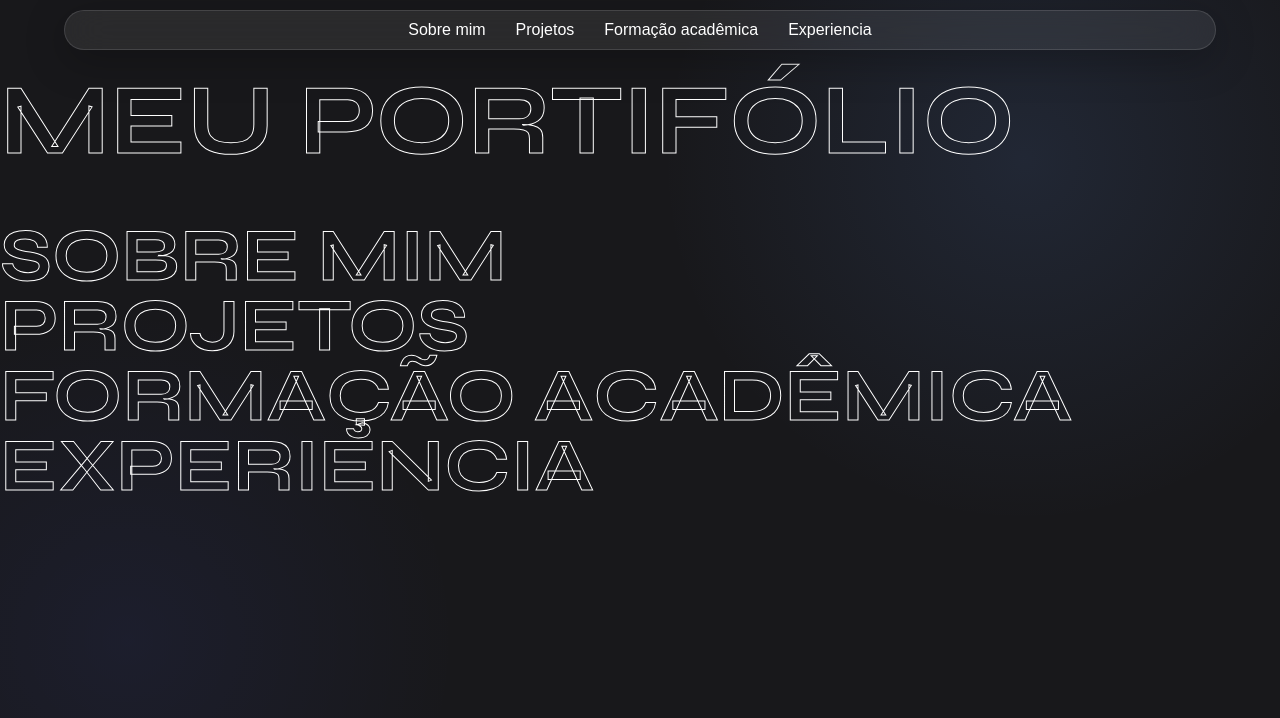
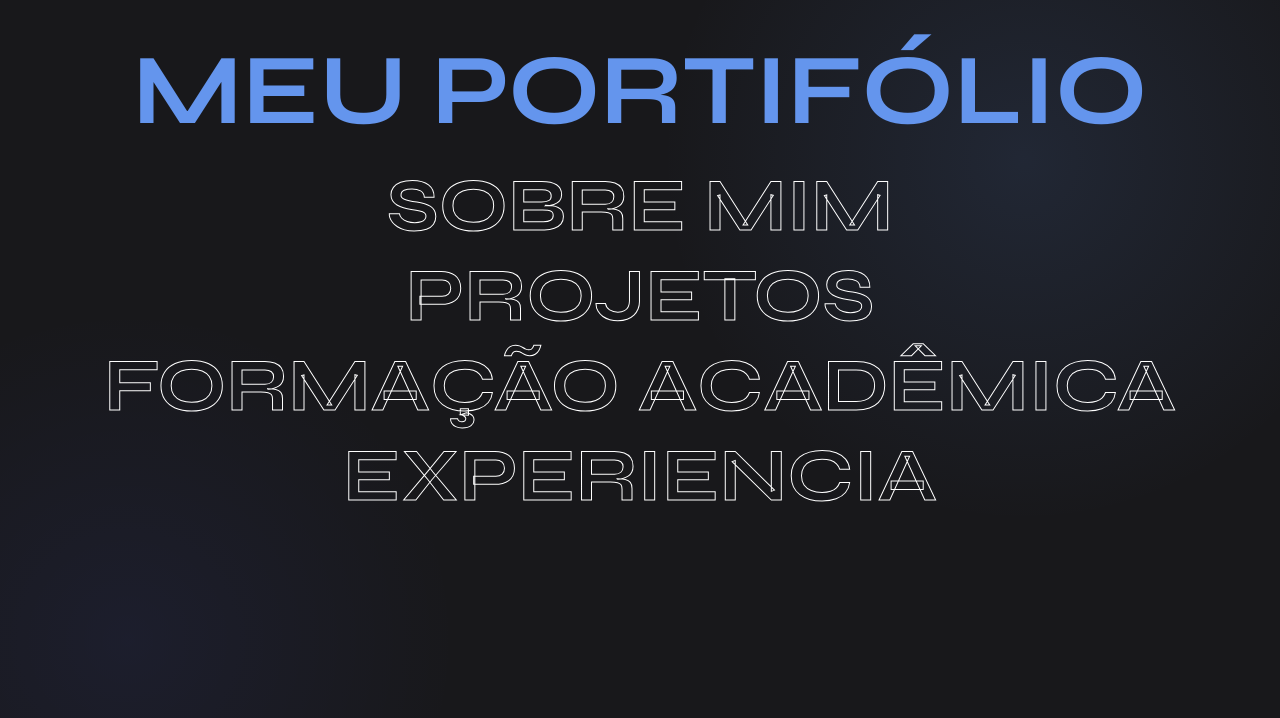
Before and after one commit to rafasantossss/Portfolio, a plain HTML site: page index.html in a window 1280 px wide. Shown: the top 718 px of the page. Drawn offline with Linux system fonts and the light colour scheme; a web font is replaced by a local one.

Commit message:
layout reorganizado para mais profissional e direto

```diff
--- a/css/style.css
+++ b/css/style.css
@@ -68,19 +68,24 @@ a:hover{
   transition: color 0.3s ease-in;
 }
 h1{
+  justify-content: center;
+  text-align: center;
+  margin-top: 30px;
+  margin-bottom: 30px;
   font-family: "Syne", sans-serif;
   display: flex;
-  margin-top: 10px;
-  margin-bottom: 50px;
-  color: transparent;
+  color: cornflowerblue;
   border-block: 10px;
   border-block-color: white;
   text-transform: uppercase;
-  -webkit-text-stroke: 1px white;
+  -webkit-text-stroke: 0.8px rgba(255, 255, 255, 0);
   font-size: 100px;
-  transition: color 0.3s ease-in-out, -webkit-text-stroke 0.3s ease-in, padding 0.3s ease-in-out;
+  transition: color 0.3s ease-in-out, -webkit-text-stroke 0.3s ease-in, padding 0.3s ease-in-out,margin-top 0.5s ease-in-out, margin-bottom 0.5s ease-in-out ;
 }
 h2{
+  justify-content: center;
+  text-align: center;
+  margin-bottom: 20px;
   font-family: "Syne", sans-serif;
   display: flex;
   margin-top: -20px;
@@ -97,16 +102,23 @@ h1 span, h2 span {
   display: inline-block;
   transition: transform 0.6s ease-in-out, padding 0.6s ease-in-out  ;
 }
-h1:hover, h2:hover{
+h1:hover{
+  margin-top: 20px;
+  margin-bottom: 40px;
+  -webkit-text-stroke: 1.5px white;
+  color: transparent;
+}
+
+h2:hover{
   padding-left: 10px;
-  -webkit-text-stroke: 1px rgba(255, 255, 255, 0);
+  -webkit-text-stroke: 0.8px rgba(255, 255, 255, 0);
   color: cornflowerblue;
 }
 
-h1:hover span.mover, h2:hover span.mover {
+h2:hover span.mover {
   padding-left: 15px;
 }
-h1:hover span.expandir, h2:hover span.expandir {
+h2:hover span.expandir {
   padding-left: 15px;
   transform: scaleX(1.5);
 }
--- a/index.html
+++ b/index.html
@@ -12,33 +12,31 @@
   <link href="https://fonts.googleapis.com/css2?family=SN+Pro:ital,wght@0,200..900;1,200..900&family=Syne:wght@400..800&display=swap" rel="stylesheet">
 
 <body>
-
-  <nav>
-    <ul>
-      <li><a href="">Sobre mim</a></li>
-      <li><a href="">Projetos</a></li>
-      <li><a href="">Formação acadêmica</a></li>
-      <li><a href="">Experiencia</a></li>
-    </ul>
-    <button id="botão-mobile">
-      <i class="fa-solid fa-bars"></i>
-    </button>
-  </nav>
 <h1>
   <span class="expandir">M</span><span>eu portif</span><span class="expandir">ó</span><span class="mover">lio</span>
 </h1>
   <h2>
     <span class="mover">So</span> <span class="expandir">b</span><span class="mover">re Mim</span>
   </h2>
+  <div class="sobreMim">
+
+  </div>
   <h2>
     <span class="mover">p</span> <span class="expandir">r</span><span class="mover">oj</span><span class="expandir">e</span><span class="mover">tos</span>
   </h2>
+  <div class="projetos">
+
+  </div>
   <h2>
     <span class="mover">form<span class="expandir">a</span><span class="mover">ção a</span><span class="expandir">c</span><span class="mover">adêmica</span>
   </h2>
+  <div class="formacao">
+
+  </div>
   <h2>
     <span class="mover">e</span><span class="expandir">x</span><span class="mover">perie</span><span class="expandir">n</span><span class="mover">cia</span>
   </h2>
+<div class="experiencia"></div>
 
 <div class="redes">
   <a href="https://github.com/rafasantossss" target="" class="card-rede">
```
